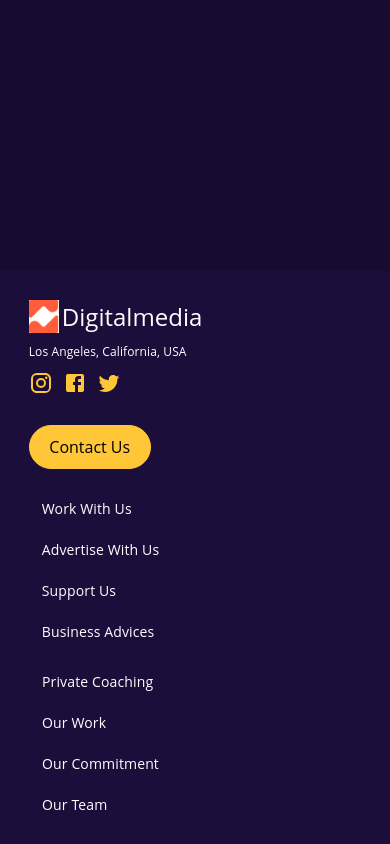
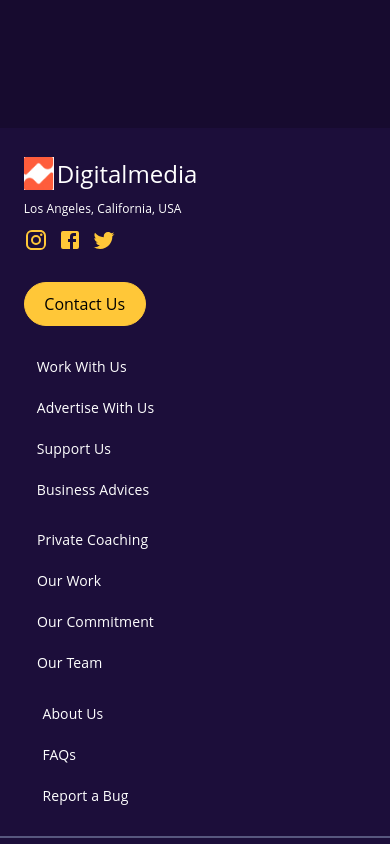
Before and after one commit to Eyyubfront/Digital, a React (Vite) app in the folder digital-portfolio/: page / in a window 390 px wide. Shown: the part 3780-4624 px from the top of the page. Built offline with nearby package versions, Linux system fonts and the light colour scheme.

Commit message:
css heights

```diff
--- a/digital-portfolio/src/Components/Footer/footer.css
+++ b/digital-portfolio/src/Components/Footer/footer.css
@@ -34,7 +34,7 @@
 .logosfoters{
     flex-direction: column !important;
     padding: 0px !important;
-   margin-left: -189px !important;
+   margin-left: -199px !important;
     align-items: center !important;
     justify-content: center !important;
     gap: 3% !important;
--- a/digital-portfolio/src/index.css
+++ b/digital-portfolio/src/index.css
@@ -43,6 +43,6 @@
   }
   .allpagecolor{
     padding: 0 !important;
-    height: 480vh !important;
+    height: 463vh !important;
   }
 }
```
